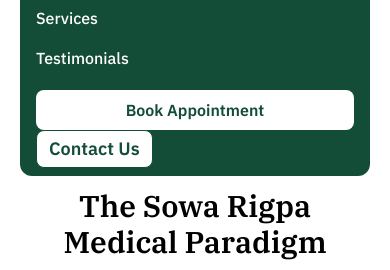
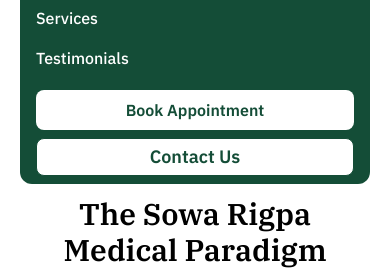
Before and after one commit to samyetibetanmedical/samye-medical, a Next.js app: page /about in a window 390 px wide. Both pictures are taken after a click on the button 340 px from the left and 41 px from the top of the page. Shown: the part 173-443 px from the top of the page. Built offline with nearby package versions, Linux system fonts and the light colour scheme; no server answers.

Commit message:
Update Navbar

```diff
--- a/src/components/common/Navbar.tsx
+++ b/src/components/common/Navbar.tsx
@@ -66,7 +66,7 @@ const Navbar = () => {
                 </li>
               ))}
             </ul>
-
+            <div className="flex flex-col gap-2">
               <a
                 href="#book-appointment"
                 onClick={() => setIsOpen(false)}
@@ -79,6 +79,7 @@ const Navbar = () => {
                 <a href="#footer">Contact Us</a>
               </button>
             </div>
+          </div>
         )}
       </div>
     </nav>
```
Lines whose indentation alone changed are shown as unchanged.
